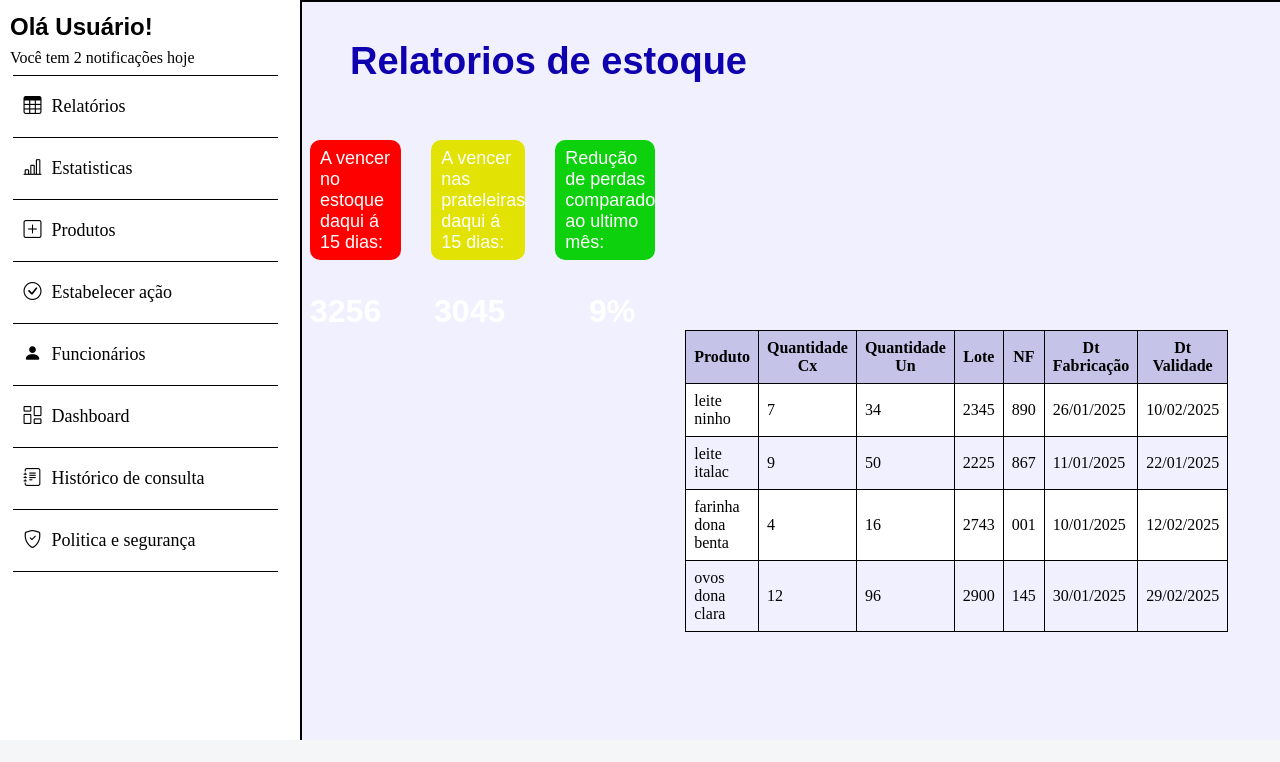
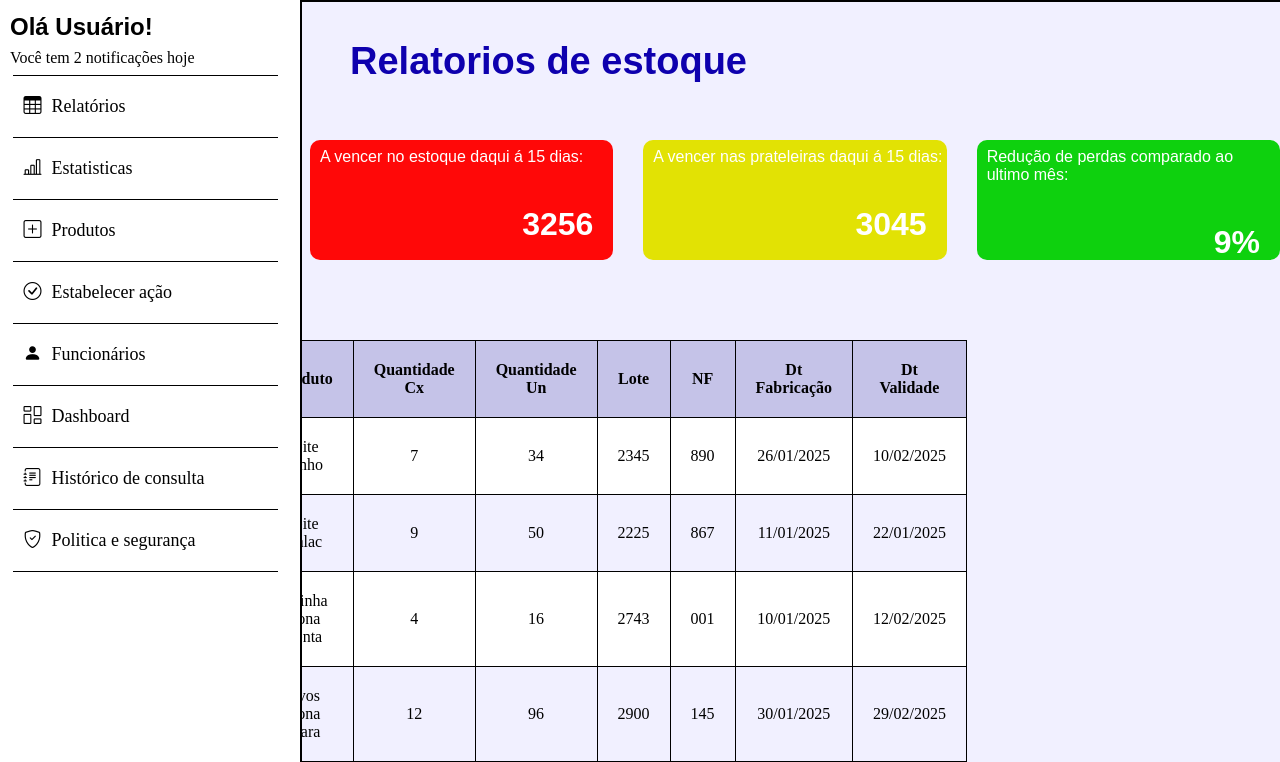
Before and after one commit to vitor742/FrontEF, a Django app: page /relatorios/ in a window 1280 px wide. Shown: the part 60-822 px from the top of the page. Before the commit the page ends 800 px from the top, so only its background shows below. Run offline with Django 5.2, Linux system fonts and the light colour scheme.

Commit message:
progresso na página relatórios

```diff
--- a/estoque_facil/static/css/style_relatorios.css
+++ b/estoque_facil/static/css/style_relatorios.css
@@ -139,10 +139,12 @@ img {
     margin-left: 310px;
     display: flex; /* Usar flexbox para alinhar os retângulos lado a lado */
     gap: 30px; /* Espaçamento entre os retângulos */
+    margin-bottom: 20px;
+    justify-content: space-between;
 }
 
 .Vermelho {
-    background-color: red; /* Cor de fundo vermelho */
+    background-color: rgb(255, 8, 8); /* Cor de fundo vermelho */
     border-radius: 10px;
 }
 
@@ -154,9 +156,6 @@ img {
 .Verde {
     border-radius: 10px;
     background-color: rgb(14, 209, 14); /* Cor de fundo verde */
-}
-.containerBlocoDash :hover{
-    background: #0E00AE;
 }
 
 .R {
@@ -170,7 +169,7 @@ img {
     display: flex;
     padding-left: 10px;
     padding-top: 8px;
-    font-size: large;
+    font-size: medium;
 }
 
 .containerBlocoDash h1 {
@@ -183,9 +182,13 @@ img {
 }
 
 .tabelaD1 {
+    border-radius: 20px;
+    width: 40%;
     border: 1px #000000;
-    margin-right: 90px;
-    margin-top: 190px;
+    justify-content: right;
+    margin-top: 80px;
+    margin-left: 20%;
+    height: 100px;
 }
 
 th {
@@ -194,7 +197,8 @@ th {
 
 th, td {
     border: 1px solid black;
-    padding: 8px;
+    padding: 20px;
+    text-align: center;
 }
 .Tlinha2, .Tlinha4 {
     background-color: #f1f0ff;
--- a/estoque_facil/templates/relatorios/relatorios.html
+++ b/estoque_facil/templates/relatorios/relatorios.html
@@ -134,6 +134,9 @@
             <p>Redução de perdas comparado ao ultimo mês:</p>
             <h1>9%</h1>
         </div>
+    </div>
+
+        <!--Código da tabela-->
 
     <div class="tabelaD1">
         <table>
```
